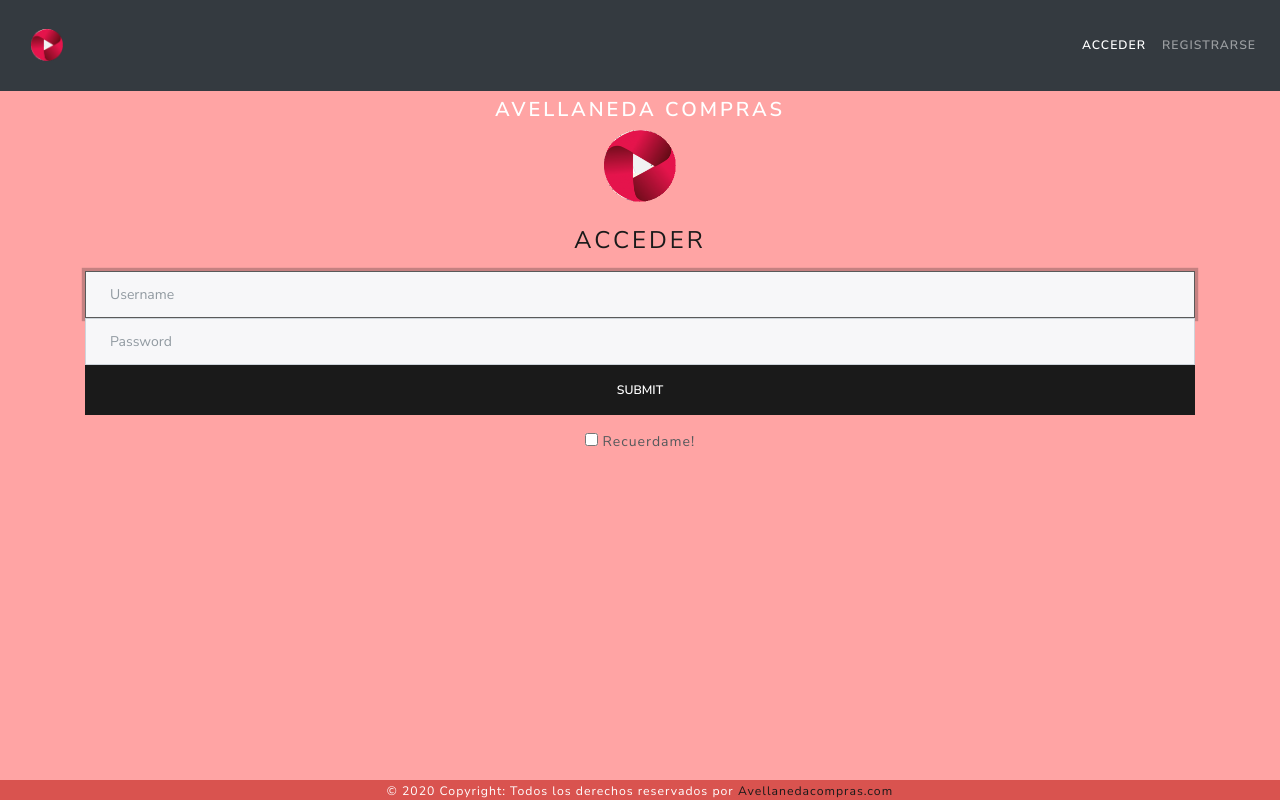
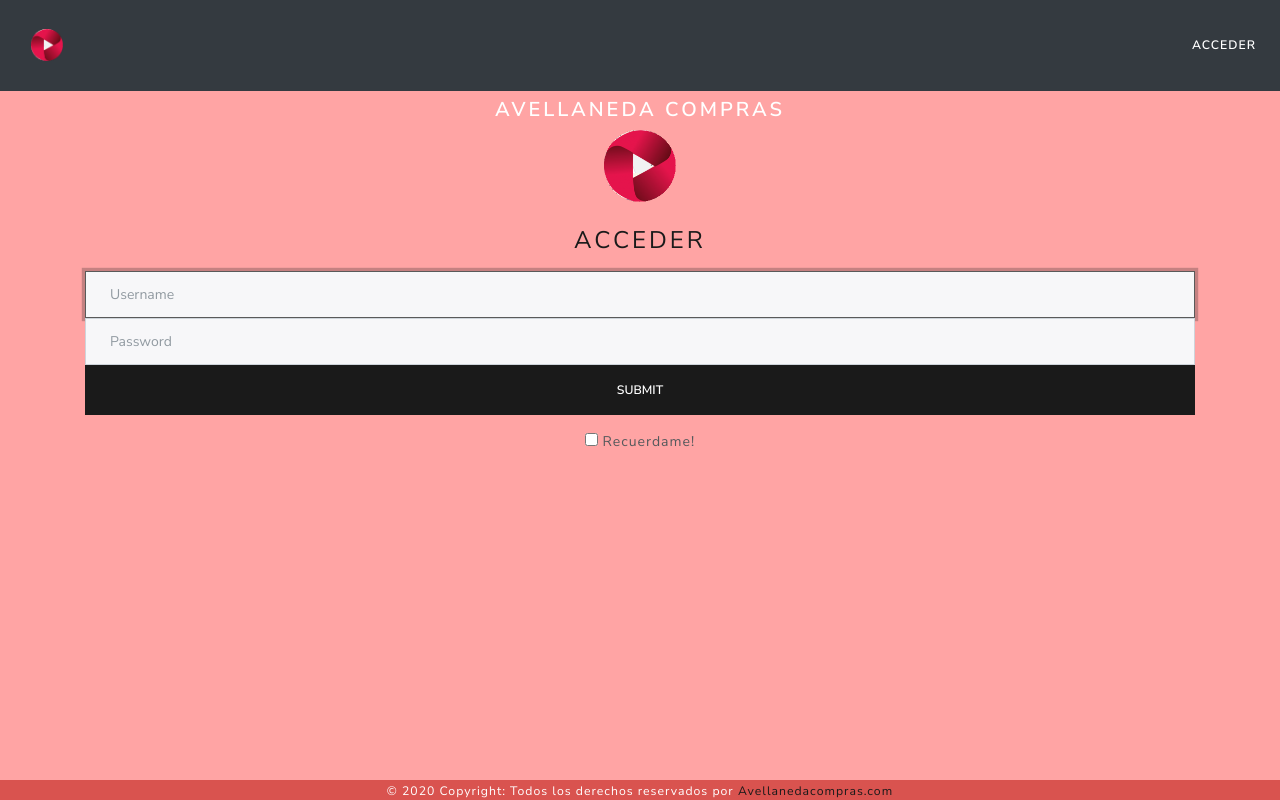
Before and after one commit to rulosmuchos/ng-node-rest-mysql, an Angular app in the folder client/: page /login in a window 1280 px wide. Built offline with nearby package versions, Linux system fonts and the light colour scheme.

Commit message:
nav update

```diff
--- a/client/src/app/components/navigation/navigation.component.html
+++ b/client/src/app/components/navigation/navigation.component.html
@@ -18,9 +18,6 @@
         <li class="">
           <a class="nav-link" routerLink="/login" routerLinkActive="active">Acceder</a>
         </li>
-        <li class="">
-          <a class="nav-link" routerLink="/register" routerLinkActive="active">Registrarse</a>
-        </li>
       </ng-container>
       <ng-template #loggedIn>
         <li><a class="nav-link" routerLink="/profile" routerLinkActive="active">Perfil</a></li>
```
